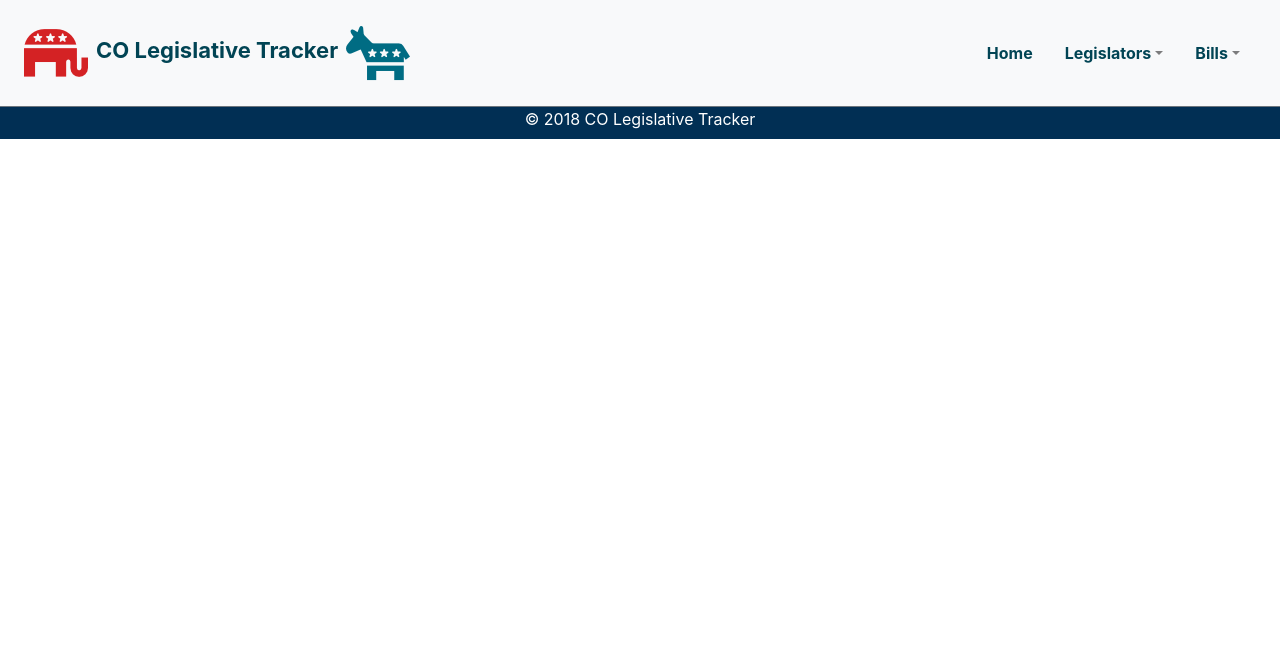
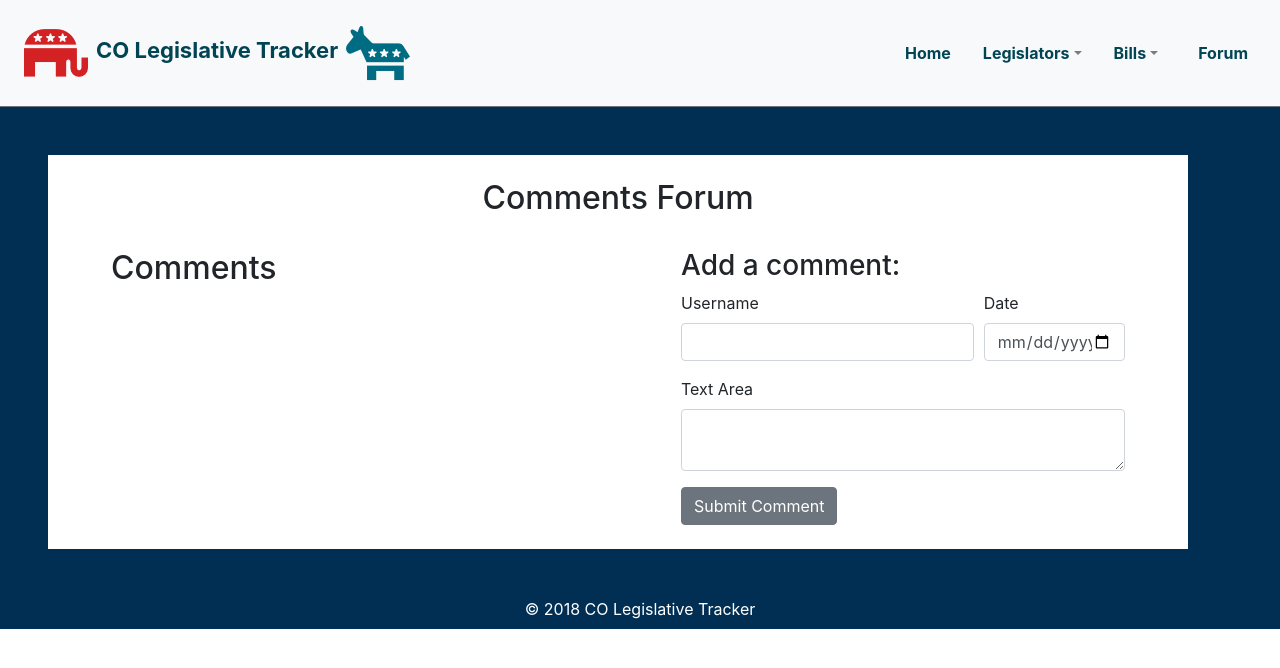
Before and after one commit to KrisKam/legislative-votes, a React (Create React App) app: page /forum in a window 1280 px wide. Shown: the top 668 px of the page. Built offline with nearby package versions, Linux system fonts and the light colour scheme.

Commit message:
add forum page

```diff
--- a/src/App.js
+++ b/src/App.js
@@ -9,6 +9,7 @@ import Subjects from "../src/components/Subjects";
 import Legislators from "../src/components/Legislators";
 import Legislator from "../src/components/Legislator";
 import Party from "../src/components/Party";
+import Forum from "../src/components/Forum";
 import Footer from "../src/components/Footer";
 
 
@@ -26,6 +27,7 @@ class App extends Component {
             <Route exact path="/legislators/party" component={Party} />
             <Route path="/bills/:bill" component={Bill} />
             <Route path="/legislators/:post_id" component={Legislator} />
+            <Route path="/forum" component={Forum} />
           </Switch>
           <Footer />
         </div>
--- /dev/null
+++ b/src/components/Comments.js
@@ -0,0 +1,19 @@
+import React, {Component} from "react";
+import {Container, Card, CardBody} from "reactstrap";
+
+
+class Comments extends Component {
+
+
+  render() {
+
+    return (
+      <section className="my-4 mx-5">
+        <h2>Comments</h2>
+
+      </section>
+    )
+  }
+}
+
+export default Comments;
--- /dev/null
+++ b/src/components/CommentsInput.js
@@ -0,0 +1,39 @@
+import React, {Component} from "react";
+import {Button, Form, FormGroup, Label, Input, FormText, Row, Col} from "reactstrap";
+
+
+class Comments extends Component {
+
+
+  render() {
+
+    return (
+      <section className="my-4 mx-5">
+        <h3>Add a comment:</h3>
+        <Form>
+          <Row form>
+            <Col md={8}>
+              <FormGroup>
+                <Label for="user_name">Username</Label>
+                <Input type="email" name="email" id="exampleEmail" />
+              </FormGroup>
+            </Col>
+            <Col md={4}>
+              <FormGroup>
+                <Label for="date">Date</Label>
+                <Input type="date" name="date" id="date" />
+              </FormGroup>
+            </Col>
+          </Row>
+          <FormGroup>
+            <Label for="comment">Text Area</Label>
+            <Input type="textarea" name="comment" id="comment" />
+          </FormGroup>
+          <Button>Submit Comment</Button>
+        </Form>
+      </section>
+    )
+  }
+}
+
+export default Comments;
--- /dev/null
+++ b/src/components/Forum.js
@@ -0,0 +1,28 @@
+import React, {Component} from "react";
+import {Container, Row, Col} from "reactstrap";
+import CommentsInput from "./CommentsInput";
+import Comments from "./Comments";
+
+
+class Forum extends Component {
+
+
+  render() {
+
+    return (
+      <Container className="bg-white m-5">
+        <h2 className="text-center pt-4">Comments Forum</h2>
+        <Row>
+          <Col>
+            <Comments />
+          </Col>
+          <Col>
+            <CommentsInput />
+          </Col>
+        </Row>
+      </Container>
+    )
+  }
+}
+
+export default Forum;
--- a/src/components/Header.js
+++ b/src/components/Header.js
@@ -68,6 +68,9 @@ class Header extends Component {
                   </Link>
                 </DropdownMenu>
               </UncontrolledDropdown>
+              <NavItem className="mt-2">
+                <Link to="/forum" className="Header-nav-font px-3">Forum</Link>
+              </NavItem>
             </Nav>
           </Collapse>
         </Navbar>
```
Also changed, not shown: firebase.json (added), 2 other files (tests, documents, lock files or other folders).
